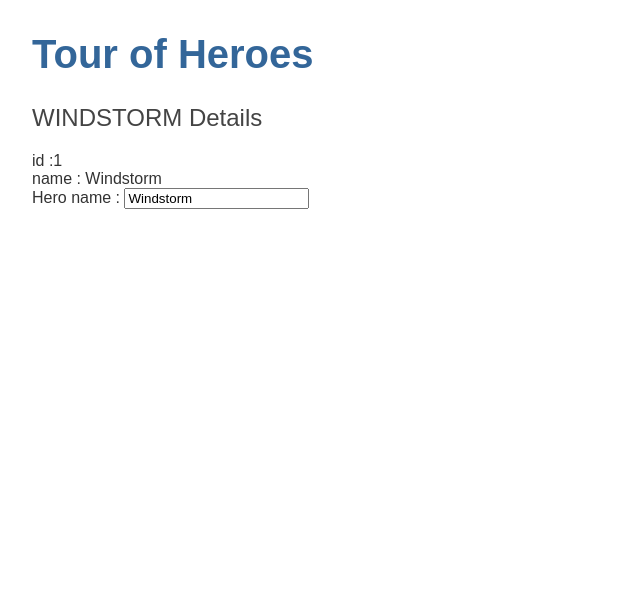
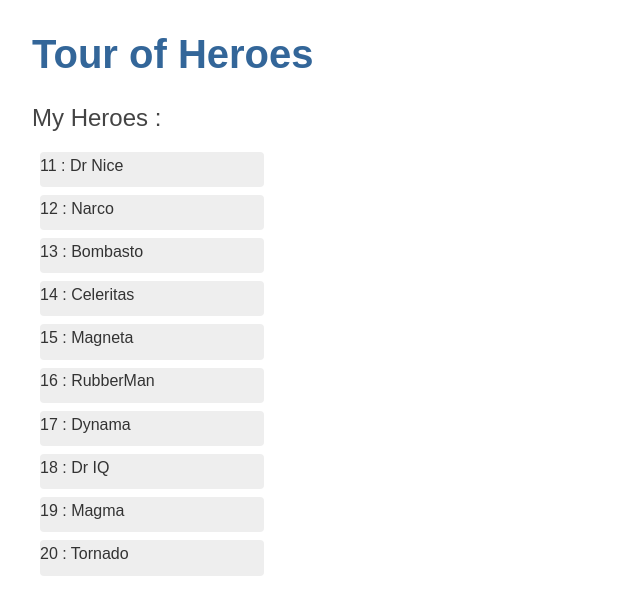
Before and after one commit to Krysyx/Angular-tour-of-heroes, an Angular app: page / in a window 1280 px wide. Shown: the top 614 px of the page, without its empty margins (0-640 px from the left). Built offline with nearby package versions, Linux system fonts and the light colour scheme.

Commit message:
added a list of heroes

```diff
--- /dev/null
+++ b/src/app/data/mock-heroes.ts
@@ -0,0 +1,12 @@
+export default [
+  { id: 11, name: "Dr Nice" },
+  { id: 12, name: "Narco" },
+  { id: 13, name: "Bombasto" },
+  { id: 14, name: "Celeritas" },
+  { id: 15, name: "Magneta" },
+  { id: 16, name: "RubberMan" },
+  { id: 17, name: "Dynama" },
+  { id: 18, name: "Dr IQ" },
+  { id: 19, name: "Magma" },
+  { id: 20, name: "Tornado" },
+];
--- a/src/app/heroes/heroes.component.html
+++ b/src/app/heroes/heroes.component.html
@@ -1,12 +1,20 @@
-<h2>{{ hero.name | uppercase }} Details</h2>
-<div>
-  <span>id :</span> <span>{{ hero.id }}</span>
+<h2>My Heroes :</h2>
+<ul class="heroes">
+  <li
+    [class.selected]="hero === selectedHero"
+    *ngFor="let hero of heroes"
+    (click)="onSelect(hero)"
+  >
+    <span>{{ hero.id }} : </span>
+    <span>{{ hero.name }} </span>
+  </li>
+</ul>
+
+<div *ngIf="selectedHero">
+  <h2>{{ selectedHero.name | uppercase }} Details</h2>
+  <div><span>id : </span>{{ selectedHero.id }}</div>
+  <div>
+    <label for="hero-name">Hero name : </label>
+    <input id="hero-name" [(ngModel)]="selectedHero.name" placeholder="name" />
+  </div>
 </div>
-<div>
-  <span>name : </span> <span>{{ hero.name }}</span>
-</div>
-
-<div>
-  <label for="name">Hero name : </label>
-  <input id="name" placeholder="name" [(ngModel)]="hero.name" />
-</div>
--- a/src/app/heroes/heroes.component.scss
+++ b/src/app/heroes/heroes.component.scss
@@ -0,0 +1,53 @@
+/* HeroesComponent's private CSS styles */
+.heroes {
+  margin: 0 0 2em 0;
+  list-style-type: none;
+  padding: 0;
+  width: 15em;
+}
+
+.heroes li {
+  cursor: pointer;
+  position: relative;
+  left: 0;
+  background-color: #eee;
+  margin: 0.5em;
+  padding: 0.3em 0;
+  height: 1.6em;
+  border-radius: 4px;
+}
+.heroes li:hover {
+  color: #2c3a41;
+  background-color: #e6e6e6;
+  left: 0.1em;
+}
+.heroes li.selected {
+  background-color: black;
+  color: white;
+}
+.heroes li.selected:hover {
+  background-color: #505050;
+  color: white;
+}
+.heroes li.selected:active {
+  background-color: black;
+  color: white;
+}
+.heroes .badge {
+  display: inline-block;
+  font-size: small;
+  color: white;
+  padding: 0.8em 0.7em 0 0.7em;
+  background-color: #405061;
+  line-height: 1em;
+  position: relative;
+  left: -1px;
+  top: -4px;
+  height: 1.8em;
+  margin-right: 0.8em;
+  border-radius: 4px 0 0 4px;
+}
+
+input {
+  padding: 0.5rem;
+}
--- a/src/app/heroes/heroes.component.ts
+++ b/src/app/heroes/heroes.component.ts
@@ -1,5 +1,6 @@
 import { Component, OnInit } from "@angular/core";
 import { Hero } from "../models/hero";
+import HEROES from "../data/mock-heroes";
 
 @Component({
   selector: "app-heroes",
@@ -7,11 +8,13 @@
   styleUrls: ["./heroes.component.scss"],
 })
 export class HeroesComponent implements OnInit {
-  hero: Hero = {
-    id: 1,
-    name: "Windstorm",
-  };
+  selectedHero?: Hero;
+  heroes: Hero[] = HEROES;
   constructor() {}
 
   ngOnInit(): void {}
+
+  onSelect(hero: Hero): void {
+    this.selectedHero = hero;
+  }
 }
```
